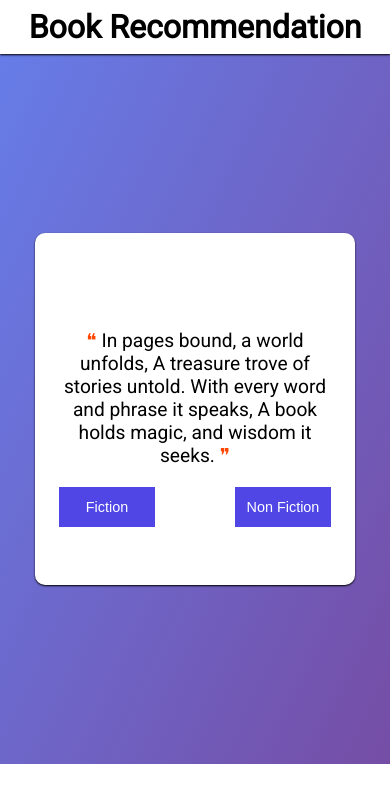
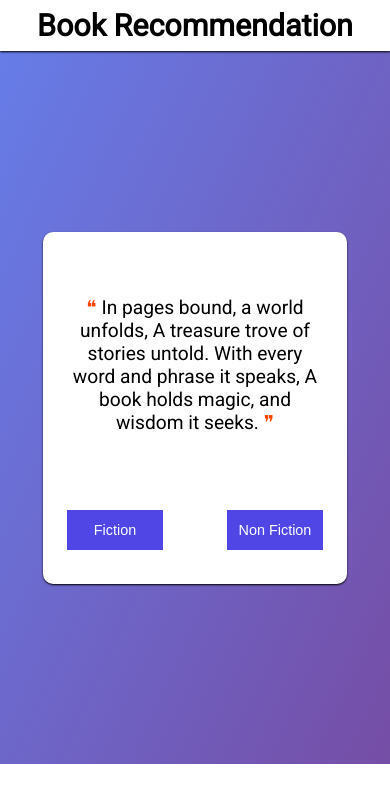
Before and after one commit to KatanaSword/book-recommendation, a plain HTML site: page index.html in a window 390 px wide. Shown: the top 787 px of the page. Drawn offline with Linux system fonts and the light colour scheme.

Commit message:
style - add responsive design

```diff
--- a/style.css
+++ b/style.css
@@ -56,12 +56,13 @@ main {
   background-color: Var(--BACKGROUND-COLOR-BOOK-CONTAINER);
   box-shadow: 0 1px 2px var(--COLOR-BOX-SHADOW);
   height: 22rem;
-  width: 20rem;
-  padding: 0 1.5rem;
+  width: 19rem;
+  padding: 1.5rem 1.5rem;
+  margin: auto;
   border-radius: 10px;
   transition-duration: 1s;
   display: flex;
-  align-self: center;
+  justify-content: space-around;
   flex-direction: column;
 }
 
@@ -72,18 +73,15 @@ main:hover {
 }
 
 .book-container {
-  margin: 6rem 0 1.5rem 0;
-  height: 8.4rem;
-  width: 100%;
   text-align: center;
-  display: flex;
-  justify-content: flex-start;
-  flex-direction: column;
+  height: 15rem;
+  width: 16rem;
 }
 
 .paragraph {
-  flex: 1;
   font-size: 1.2rem;
+  height: 75%;
+  padding-top: 2.4rem;
 }
 
 .quotation-mark {
@@ -96,6 +94,7 @@ main:hover {
   color: var(--COLOR-AUTHER);
   letter-spacing: 2px;
   display: none;
+  padding: 3px 0;
 }
 
 .btn {
@@ -114,11 +113,19 @@ main:hover {
   background-color: Var(--BACKGROUND-COLOR-BUTTON);
 }
 
+#fiction-btn {
+  margin: 0.5rem 0.5rem 0.5rem 0;
+}
+
+#non-fiction-btn {
+  margin: 0.5rem 0 0.5rem 0.5rem;
+}
+
 #fiction-btn:hover,
 #non-fiction-btn:hover {
   background-color: var(--BACKGROUND-COLOR-BUTTON-HOVER);
-  border-radius: 0 20px 0 20px;
   transition-duration: 1s;
+  border-radius: 20px 0 20px 0;
 }
 
 /* Style Footer */
@@ -150,19 +157,76 @@ footer {
   color: var(--COLOR-SOCIAL-HOVER);
 }
 
-/* || Media Query || */
+/* || Responsive Design || */
+
+/* 2xl */
+
+@media screen and (max-width: 1536px) {
+  header {
+    font-size: 1.1vw;
+  }
+}
+
+/* xl */
+
+@media screen and (max-width: 1280px) {
+  header {
+    font-size: 1.3vw;
+  }
+}
 
 /* lg */
 
-@media screen and (min-width: 1024px) {
+@media screen and (max-width: 1024px) {
+  header {
+    font-size: 1.5vw;
+  }
 }
 
 /* md */
 
-@media screen and (min-width: 768px) {
+@media screen and (max-width: 768px) {
+  header {
+    font-size: 2vw;
+  }
+
+  #fiction-btn:hover,
+  #non-fiction-btn:hover {
+    border-radius: 0;
+  }
+
+  main:hover {
+    border-radius: 10px;
+    box-shadow: 0 1px 2px var(--COLOR-BOX-SHADOW);
+  }
 }
 
 /* sm */
 
-@media screen and (min-width: 640px) {
+@media screen and (max-width: 640px) {
+  header {
+    font-size: 1.8vmax;
+  }
 }
+
+/* Mobile Landscape */
+
+@media screen and (max-height: 430px) and (min-aspect-ratio: 7/4) {
+  body {
+    height: 150vh;
+  }
+
+  #fiction-btn:hover,
+  #non-fiction-btn:hover {
+    border-radius: 0;
+  }
+
+  main:hover {
+    border-radius: 10px;
+    box-shadow: 0 1px 2px var(--COLOR-BOX-SHADOW);
+  }
+
+  footer {
+    height: 4rem;
+  }
+}
```
